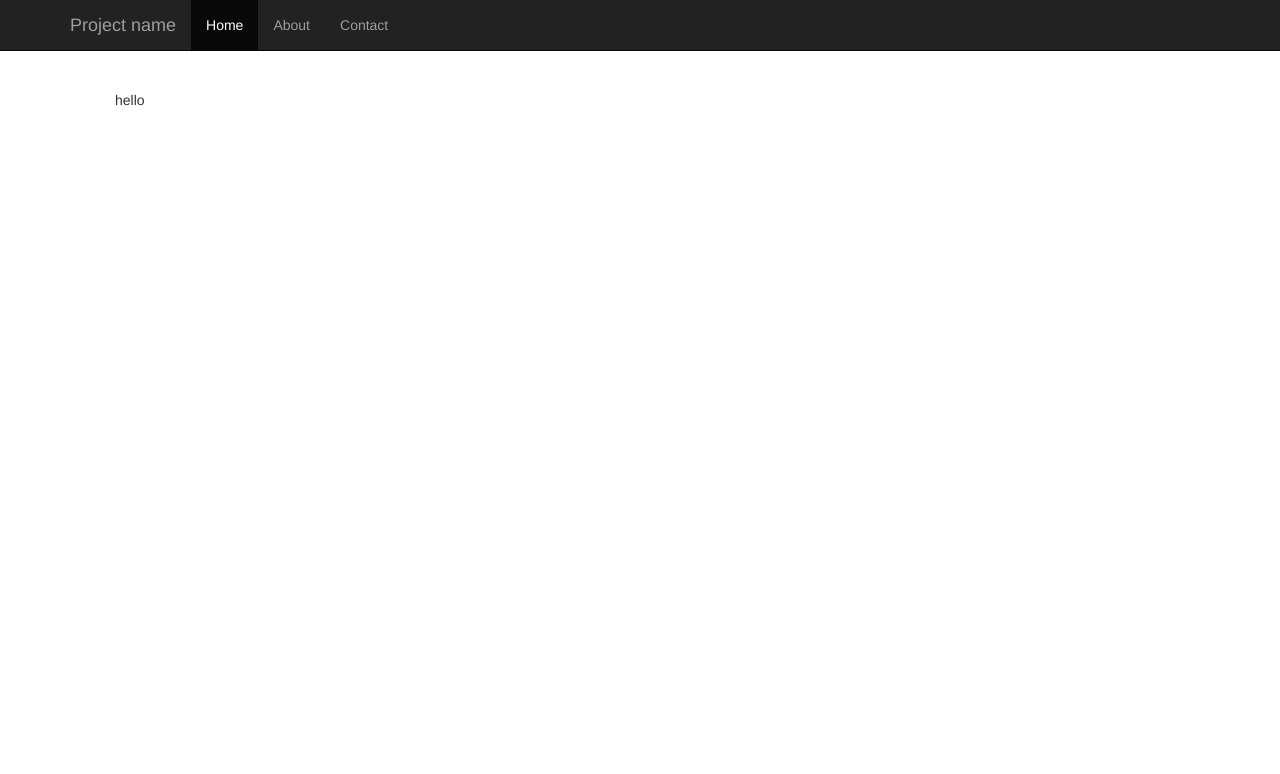
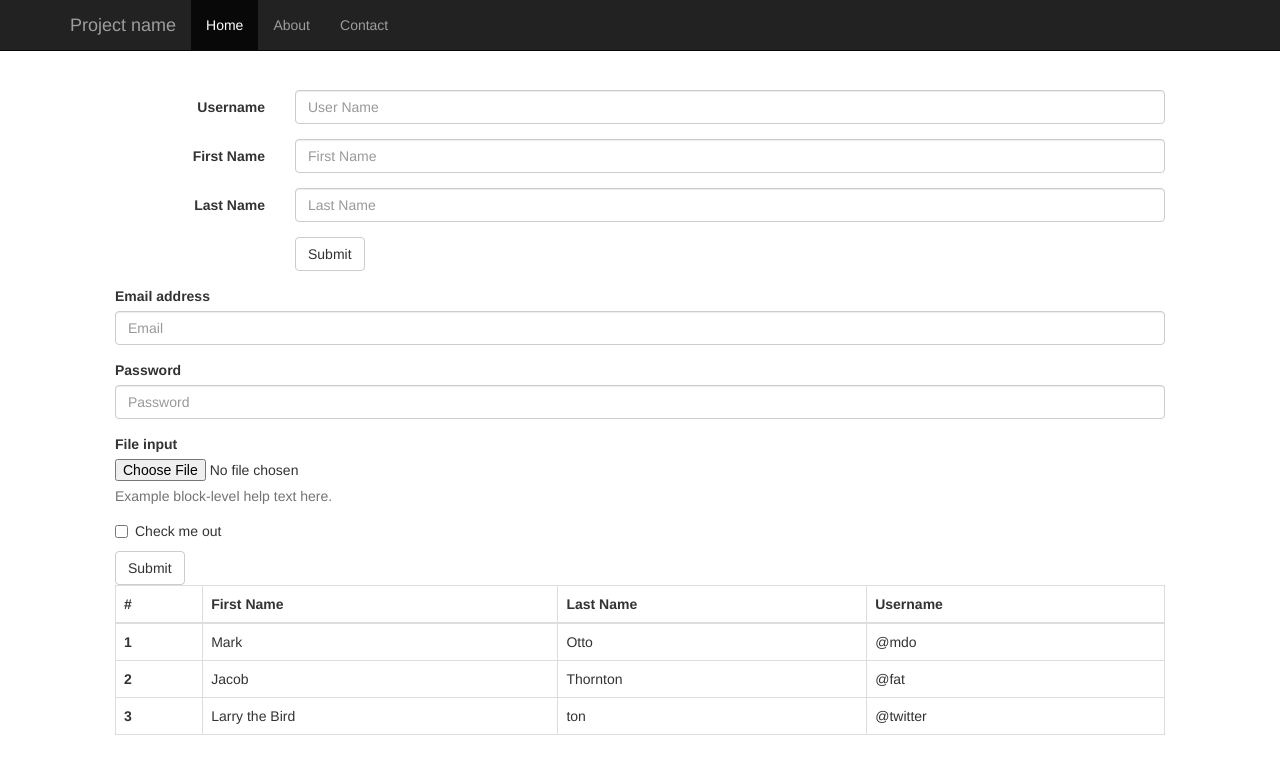
Before and after one commit to rogelio-castillo/SchoolPortal, a PHP site: page /template.php in a window 1280 px wide. Shown: the top 774 px of the page. Run offline with PHP 8.4, Linux system fonts and the light colour scheme.

```diff
--- a/template.php
+++ b/template.php
@@ -28,6 +28,9 @@
       <script src="https://oss.maxcdn.com/html5shiv/3.7.3/html5shiv.min.js"></script>
       <script src="https://oss.maxcdn.com/respond/1.4.2/respond.min.js"></script>
     <![endif]-->
+
+
+
   </head>
 
   <body>
@@ -54,7 +57,97 @@
     </nav>
 
     <div class="container myContent">
-    	<p>hello</p>
+    	<? //form code start here ?>
+        <form class ="form-horizontal">
+
+		  <div class="form-group">
+			<label for="username" class ="control-label col-md-2">Username</label>
+			<div class ="col-sm-10">
+			<input type="text" class="form-control" id="username" placeholder="User Name">
+			</div>
+		  </div>
+
+		  <div class="form-group">
+			<label for="firstname" class ="control-label col-sm-2">First Name</label>
+			<div class ="col-sm-10">
+			<input type="text" class="form-control" id="firstname" placeholder="First Name">
+			</div>
+		  </div>
+
+		  <div class="form-group">
+			<label for="lastname" class ="control-label col-sm-2">Last Name</label>
+			<div class ="col-sm-10">
+			<input type="text" class="form-control" id="lastname" placeholder="Last Name">
+			</div>
+		  </div>
+
+		  <div class = "form-group">
+		  <div class ="col-sm-10 col-sm-offset-2">
+		  <button type="submit" class="btn btn-default">Submit</button>
+		  </div>
+		  </div>
+        </form>
+
+		<? //form 2 ?>
+        <form>
+          <div class="form-group">
+            <label for="exampleInputEmail1">Email address</label>
+            <input type="email" class="form-control" id="exampleInputEmail1" placeholder="Email">
+          </div>
+          <div class="form-group">
+            <label for="exampleInputPassword1">Password</label>
+            <input type="password" class="form-control" id="exampleInputPassword1" placeholder="Password">
+          </div>
+          <div class="form-group">
+            <label for="exampleInputFile">File input</label>
+            <input type="file" id="exampleInputFile">
+            <p class="help-block">Example block-level help text here.</p>
+          </div>
+          <div class="checkbox">
+            <label>
+              <input type="checkbox"> Check me out
+            </label>
+          </div>
+          <button type="submit" class="btn btn-default">Submit</button>
+        </form>
+
+
+        <? //form code ends here ?>
+
+
+        <? //table code start here ?>
+        <table class="table table-bordered">
+          <thead>
+            <tr>
+              <th>#</th>
+
+              <th>First Name</th>
+              <th>Last Name</th>
+              <th>Username</th>
+            </tr>
+          </thead>
+           <tbody>
+            <tr>
+              <th scope="row">1</th>
+              <td>Mark</td>
+              <td>Otto</td>
+              <td>@mdo</td>
+            </tr>
+            <tr>
+              <th scope="row">2</th>
+              <td>Jacob</td>
+              <td>Thornton</td>
+              <td>@fat</td>
+            </tr>
+            <tr>
+              <th scope="row">3</th>
+              <td>Larry the Bird</td>
+              <td>ton</td>
+              <td>@twitter</td>
+            </tr>
+          </tbody>
+         </table>
+        <? //table code ends here ?>
 
     </div><!-- /.container -->
 
```
